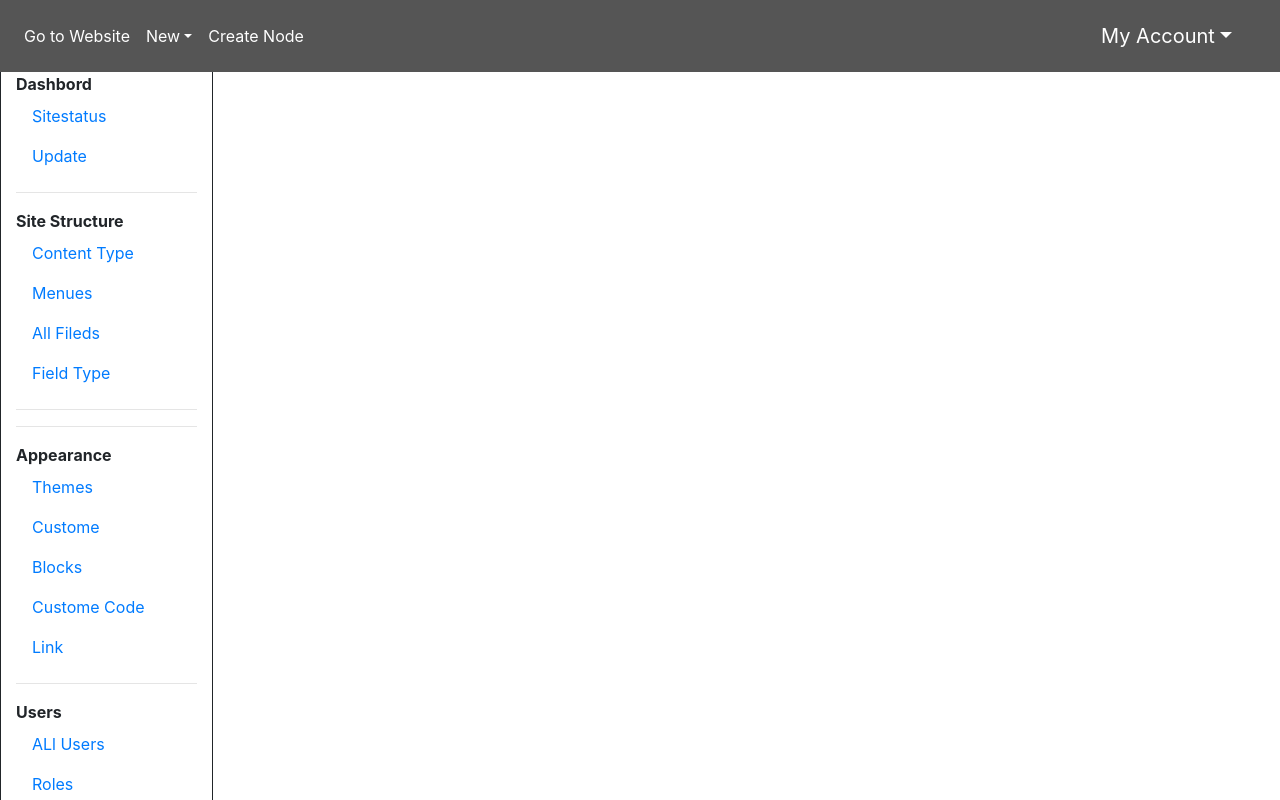
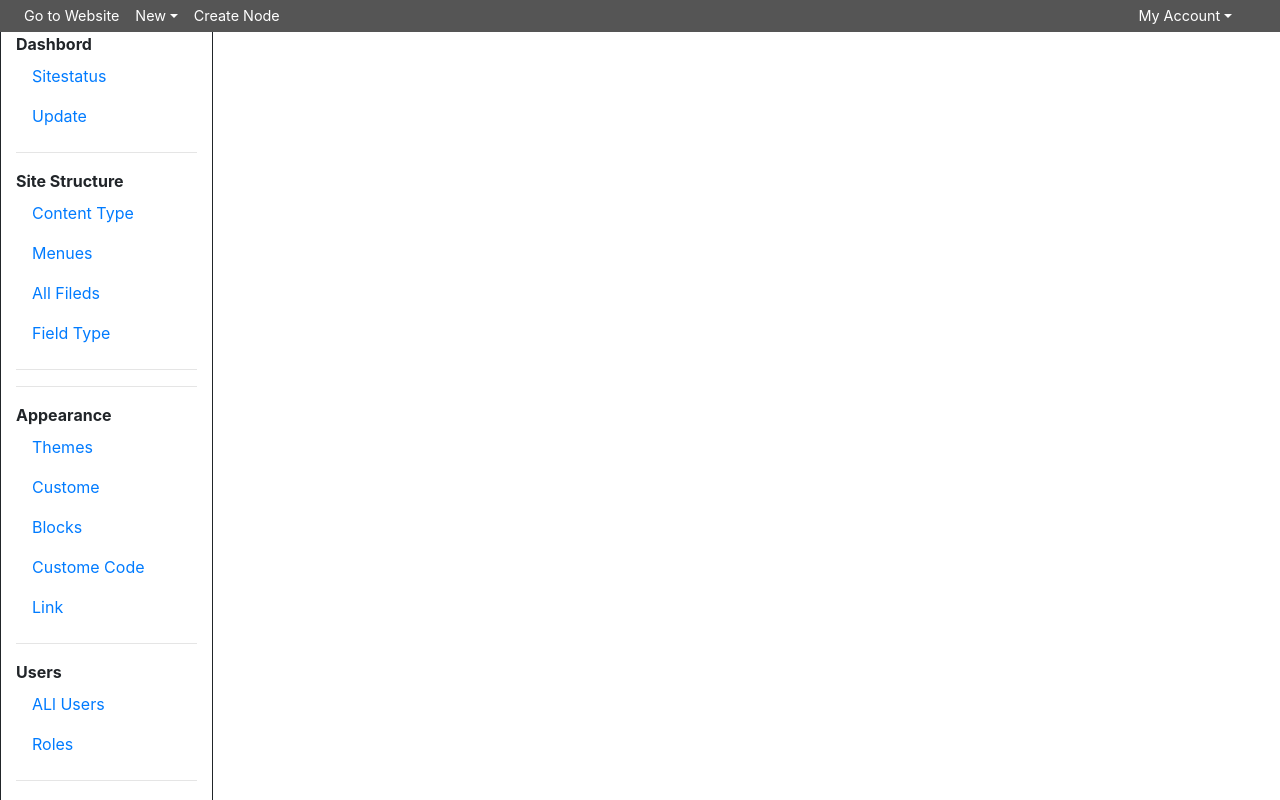
Before and after one commit to devugees/react-cms, a React (Create React App) app: page /login in a window 1280 px wide. Shown: the top 800 px of the page. Built offline with nearby package versions, Linux system fonts and the light colour scheme.

Commit message:
Correct Header and Fonte size

```diff
--- a/src/components/HeaderComponent/HeaderComponent.js
+++ b/src/components/HeaderComponent/HeaderComponent.js
@@ -31,7 +31,8 @@ import {
   }
 
   render() {
-  const style ={backgroundColor: '#555'};
+  const style ={backgroundColor: '#555', height:'2rem'};
+  const fontSize ={fontSize:'.9rem'};
   const textColor ={color: '#fff'};
 
     return (
@@ -39,7 +40,7 @@ import {
         <Navbar style={style} light expand="md">
           <NavbarToggler onClick={this.toggle} />
           <Collapse isOpen={this.state.isOpen} navbar>
-            <Nav navbar>
+            <Nav  style={fontSize} navbar>
               <NavItem>
                 <NavLink style={textColor} href="/components/">Go to Website</NavLink>
               </NavItem>
@@ -65,21 +66,20 @@ import {
               </NavItem>
             </Nav>
 
-          <NavbarBrand className="ml-auto" href="/">
+          <NavbarBrand style={fontSize} className="ml-auto" href="/">
               <UncontrolledDropdown>
                 <DropdownToggle style={textColor} nav caret>
                   My Account
                 </DropdownToggle>
                 <DropdownMenu right>
                   <DropdownItem>
+                    <img src='https://i.ebayimg.com/images/g/oawAAOSwi0RX0uyP/s-l300.jpg' />
+                  </DropdownItem>
+                  <DropdownItem>
                     <a  /> My Account
                   </DropdownItem>
                   <DropdownItem>
                     <a  /> Sign out
-                  </DropdownItem>
-                  <DropdownItem divider />
-                  <DropdownItem>
-                    <img src='https://i.ebayimg.com/images/g/oawAAOSwi0RX0uyP/s-l300.jpg' />
                   </DropdownItem>
                 </DropdownMenu>
               </UncontrolledDropdown>
```
Also changed, not shown: 1 other file (tests, documents, lock files or other folders).
